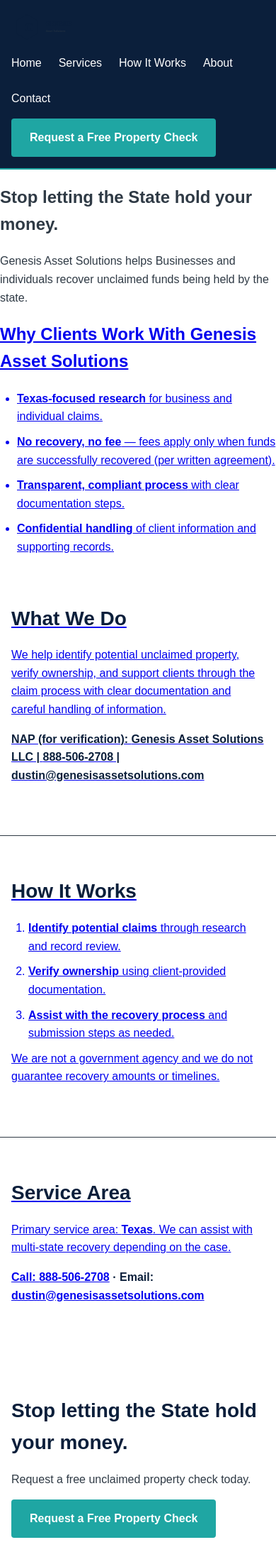
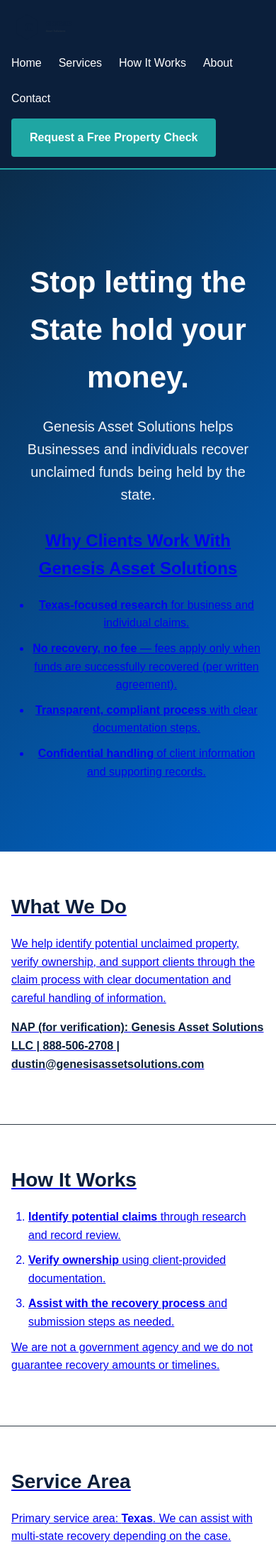
Before and after one commit to ljonezd-beep/genesisassetsolutions-site, a Jekyll site: the page built from index.html, in a window 390 px wide. Shown: the top 2187 px of the page at 71% size. Built offline with Jekyll 4.4.1, drawn with Linux system fonts in a browser that asks for light colours.

Commit message:
Fix hero gradient

```diff
--- a/assets/css/styles.css
+++ b/assets/css/styles.css
@@ -164,8 +164,28 @@
     padding: var(--space-2);
   }
 
-  .hero {
-    padding-top: 72px;
-    padding-bottom: 72px;
-  }
+/* HERO SECTION STYLING */
+
+.hero-section {
+  background: linear-gradient(135deg, #0b2c4a, #0066cc);
+  color: white;
+  text-align: center;
+  padding: 90px 20px;
 }
+
+.hero-inner {
+  max-width: 900px;
+  margin: auto;
+}
+
+.hero-section h1 {
+  font-size: 42px;
+  font-weight: 700;
+  margin-bottom: 20px;
+}
+
+.hero-sub {
+  font-size: 20px;
+  margin-bottom: 30px;
+  opacity: 0.95;
+}
```
